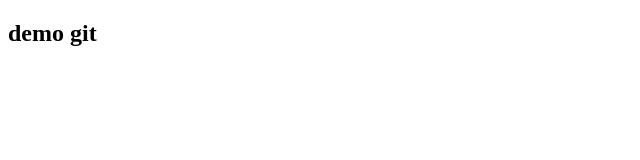
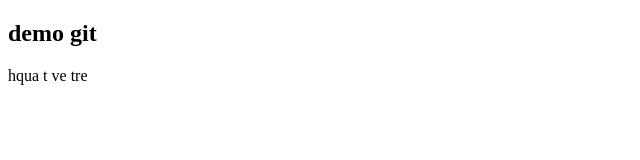
Before and after one commit to dtgkhang/se150831, a plain HTML site: page index.html in a window 1280 px wide. Shown: the full height of the page, 0-640 px from the left. Drawn offline with Linux system fonts and the light colour scheme.

Commit message:
Update index.html

```diff
--- a/index.html
+++ b/index.html
@@ -7,5 +7,6 @@
 </head>
 <body>
     <h2>demo git</h2>
+    <p>hqua t ve tre</p>
 </body>
 </html>
```
